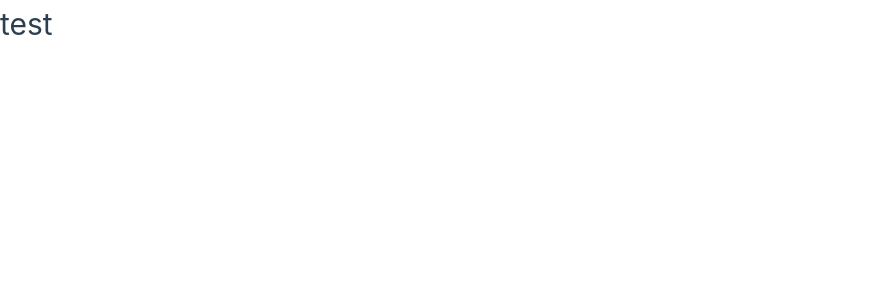
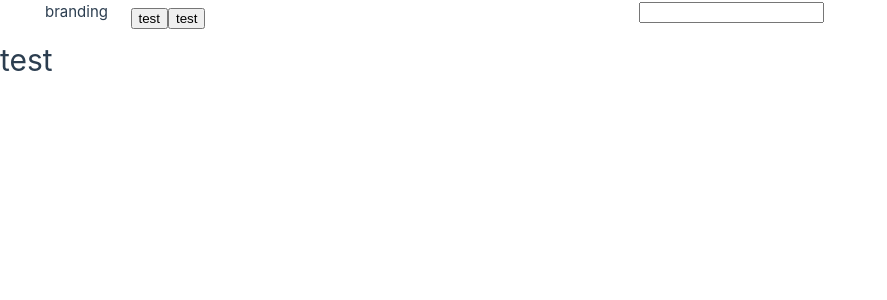
Before and after one commit to HHHMHA/trello-clone, a Vue app: page / in a window 1280 px wide. Shown: the top 300 px of the page, without its empty margins (0-887 px from the left). Built offline with nearby package versions, Linux system fonts and the light colour scheme.

Commit message:
feat: create navbar (#1)

```diff
--- a/src/assets/main.css
+++ b/src/assets/main.css
@@ -1 +1,19 @@
 @import './base.css';
+
+.core-nav {
+    display: flex;
+    margin: 0 2em;
+}
+
+.core-nav__branding {
+    margin: 0 1em;
+}
+
+.core-nav__buttons {
+    display: flex;
+    padding: 0.5em;
+}
+
+.core-nav__trail {
+    margin: 0 auto;
+}
--- a/src/core/App.vue
+++ b/src/core/App.vue
@@ -1,12 +1,11 @@
 <template>
-  <component :is="route?.meta?.header ?? ''"></component>
+  <component :is="this.$route?.meta?.header ?? ''"></component>
   <RouterView />
-  <component :is="route?.meta?.footer ?? ''"></component>
+  <component :is="this.$route?.meta?.footer ?? ''"></component>
 </template>
 
 <script setup lang="ts">
-import { RouterLink, RouterView, useRouter } from 'vue-router'
-const route = useRouter()
+import { RouterLink, RouterView } from 'vue-router'
 </script>
 
 <style scoped></style>
--- /dev/null
+++ b/src/core/layouts/CoreHeader.vue
@@ -0,0 +1,22 @@
+<template>
+  <nav class="core-nav">
+    <div class="core-nav__branding">
+        branding
+    </div>
+    <div class="core-nav__buttons">
+        <button>test</button>
+        <button>test</button>
+    </div>
+    <div class="core-nav__trail">
+        <input type="search" name="" id="">
+    </div>
+  </nav>
+</template>
+
+<script setup lang="ts">
+
+</script>
+
+<style scoped>
+
+</style>
--- a/src/core/router/index.ts
+++ b/src/core/router/index.ts
@@ -1,5 +1,6 @@
 import { createRouter, createWebHistory } from 'vue-router'
 import HomeView from '../views/HomeView.vue'
+import CoreHeader from "@/core/layouts/CoreHeader.vue";
 
 const router = createRouter({
   history: createWebHistory(import.meta.env.BASE_URL),
@@ -7,7 +8,10 @@ const router = createRouter({
     {
       path: '/',
       name: 'home',
-      component: HomeView
+      component: HomeView,
+      meta: {
+        header: CoreHeader,
+      }
     }
   ]
 })
```
